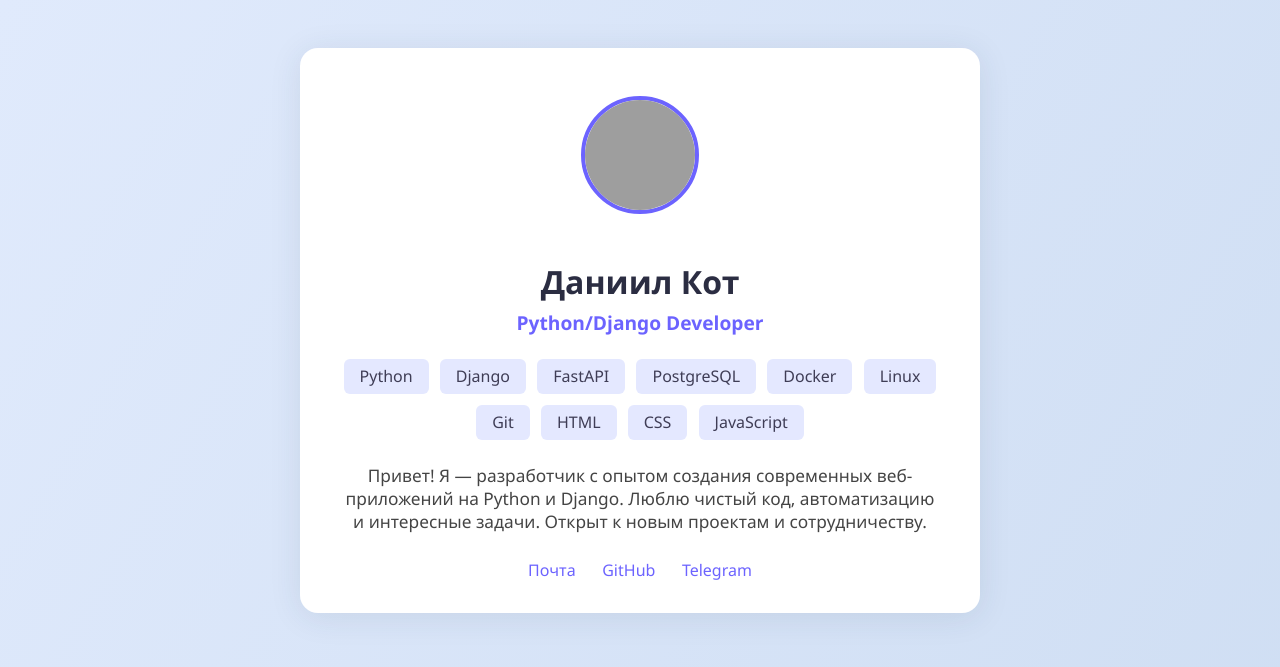
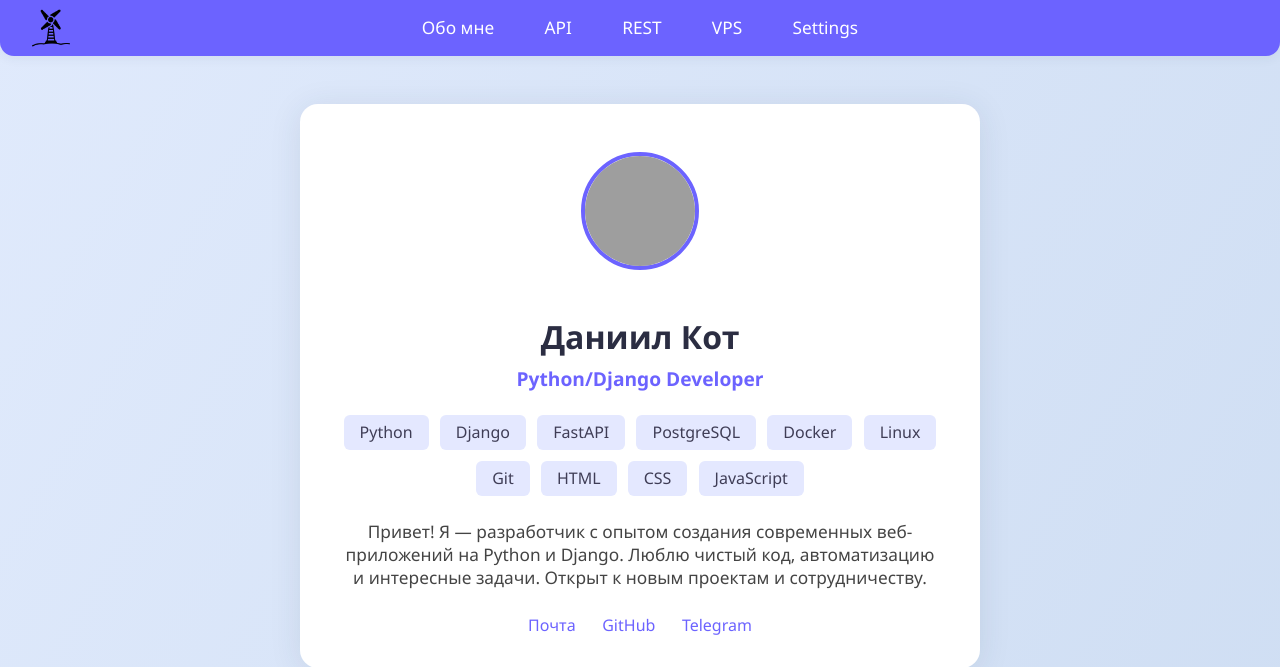
Before and after one commit to DlnKot/python_full_test, a Django app: page / in a window 1280 px wide. Shown: the top 667 px of the page. Run offline with Django 5.2, Linux system fonts and the light colour scheme; grey boxes are pictures that could not be loaded.

Commit message:
Add new styles and assets for improved UI design
- Created a new CSS file with styles for body, container, headers, avatars, and contact links to enhance the visual appeal of the application.
- Introduced a linear gradient background and modern typography for better readability and aesthetics.
- Added a new propeller image asset to be used within the application.

```diff
--- /dev/null
+++ b/core/static/core/MainPage.css
@@ -0,0 +1,111 @@
+body {
+    background: linear-gradient(120deg, #e0eafc 0%, #cfdef3 100%);
+    font-family: 'Segoe UI', Arial, sans-serif;
+    margin: 0;
+    padding: 0;
+    min-height: 100vh;
+}
+.container {
+    max-width: 600px;
+    margin: 6vh auto;
+    background: #fff;
+    border-radius: 18px;
+    box-shadow: 0 4px 32px rgba(44, 62, 80, 0.10);
+    padding: 3em 2.5em 2em 2.5em;
+    text-align: center;
+}
+.avatar {
+    width: 110px;
+    height: 110px;
+    border-radius: 50%;
+    object-fit: cover;
+    border: 4px solid #6c63ff;
+    margin-bottom: 1.2em;
+}
+h1 {
+    color: #2b2d42;
+    margin-bottom: 0.2em;
+}
+h2 {
+    color: #6c63ff;
+    font-size: 1.2em;
+    margin-top: 0;
+    margin-bottom: 1.2em;
+}
+.stack {
+    display: flex;
+    flex-wrap: wrap;
+    justify-content: center;
+    gap: 0.7em;
+    margin-bottom: 1.5em;
+}
+.stack span {
+    background: #e4e8ff;
+    color: #3f3d56;
+    border-radius: 6px;
+    padding: 0.4em 1em;
+    font-size: 1em;
+    font-weight: 500;
+}
+p {
+    color: #444;
+    font-size: 1.08em;
+    margin-bottom: 1.5em;
+}
+.contacts {
+    margin-top: 1.5em;
+}
+.contacts a {
+    color: #6c63ff;
+    text-decoration: none;
+    margin: 0 0.7em;
+    font-weight: 500;
+    transition: color 0.2s;
+}
+.contacts a:hover {
+    color: #222;
+}
+.header {
+    display: flex;
+    flex-direction: row;
+    align-items: center;
+    justify-content: center;
+    background: #6c63ff;
+    padding: 0.7em 2em;
+    box-shadow: 0 2px 12px rgba(44, 62, 80, 0.07);
+    border-radius: 0 0 14px 14px;
+    margin-bottom: 2.5em;
+    position: relative;
+}
+.logo {
+    position: absolute;
+    left: 2em;
+    display: flex;
+    align-items: center;
+    gap: 0.7em;
+    margin-bottom: 0;
+}
+.logo-text {
+    color: #fff;
+    font-size: 1.3em;
+    font-weight: bold;
+    letter-spacing: 1px;
+}
+.nav {
+    display: flex;
+    gap: 1.2em;
+    justify-content: center;
+}
+.nav-link {
+    color: #fff;
+    text-decoration: none;
+    font-size: 1.08em;
+    font-weight: 500;
+    padding: 0.3em 0.9em;
+    border-radius: 6px;
+    transition: background 0.2s, color 0.2s;
+}
+.nav-link:hover {
+    background: #fff;
+    color: #6c63ff;
+}
--- a/core/templates/index.html
+++ b/core/templates/index.html
@@ -4,77 +4,21 @@
     <meta charset="UTF-8">
     <meta name="viewport" content="width=device-width, initial-scale=1.0">
     <title>Обо мне — Python Developer</title>
-    <style>
-        body {
-            background: linear-gradient(120deg, #e0eafc 0%, #cfdef3 100%);
-            font-family: 'Segoe UI', Arial, sans-serif;
-            margin: 0;
-            padding: 0;
-            min-height: 100vh;
-        }
-        .container {
-            max-width: 600px;
-            margin: 6vh auto;
-            background: #fff;
-            border-radius: 18px;
-            box-shadow: 0 4px 32px rgba(44, 62, 80, 0.10);
-            padding: 3em 2.5em 2em 2.5em;
-            text-align: center;
-        }
-        .avatar {
-            width: 110px;
-            height: 110px;
-            border-radius: 50%;
-            object-fit: cover;
-            border: 4px solid #6c63ff;
-            margin-bottom: 1.2em;
-        }
-        h1 {
-            color: #2b2d42;
-            margin-bottom: 0.2em;
-        }
-        h2 {
-            color: #6c63ff;
-            font-size: 1.2em;
-            margin-top: 0;
-            margin-bottom: 1.2em;
-        }
-        .stack {
-            display: flex;
-            flex-wrap: wrap;
-            justify-content: center;
-            gap: 0.7em;
-            margin-bottom: 1.5em;
-        }
-        .stack span {
-            background: #e4e8ff;
-            color: #3f3d56;
-            border-radius: 6px;
-            padding: 0.4em 1em;
-            font-size: 1em;
-            font-weight: 500;
-        }
-        p {
-            color: #444;
-            font-size: 1.08em;
-            margin-bottom: 1.5em;
-        }
-        .contacts {
-            margin-top: 1.5em;
-        }
-        .contacts a {
-            color: #6c63ff;
-            text-decoration: none;
-            margin: 0 0.7em;
-            font-weight: 500;
-            transition: color 0.2s;
-        }
-        .contacts a:hover {
-            color: #222;
-        }
-    </style>
+    <link rel="stylesheet" href="/static/core/MainPage.css">
 </head>
 <body>
+    <header class="header">
+        <div class="logo">
+            <img src="/static/propeller.png" alt="Logo" height="38" style="vertical-align: middle;">
+        </div>
+        <nav class="nav">
+            <a href="/" class="nav-link">Обо мне</a>
+            <a href="/api/" class="nav-link">API</a>
+            <a href="/rest/" class="nav-link">REST</a>
+            <a href="/vps/" class="nav-link">VPS</a>
+            <a href="/settings/" class="nav-link">Settings</a>
+        </nav>
+    </header>
     <div class="container">
         <img src="https://avatars.githubusercontent.com/u/9919?s=200&v=4" alt="Avatar" class="avatar">
         <h1>Даниил Кот</h1>
@@ -93,9 +37,9 @@
         </div>
         <p>Привет! Я — разработчик с опытом создания современных веб-приложений на Python и Django. Люблю чистый код, автоматизацию и интересные задачи. Открыт к новым проектам и сотрудничеству.</p>
         <div class="contacts">
-            <a href="mailto:your.email@example.com">Почта</a>
+            <a href="mailto:prod408@yandex.ru">Почта</a>
             <a href="https://github.com/DlnKot" target="_blank">GitHub</a>
-            <a href="https://t.me/your_telegram" target="_blank">Telegram</a>
+            <a href="https://t.me/DenaKot" target="_blank">Telegram</a>
         </div>
     </div>
 </body>
```
Also changed, not shown: core/static/core/style.css (added, +67 -0 lines), core/static/propeller.png (added).
